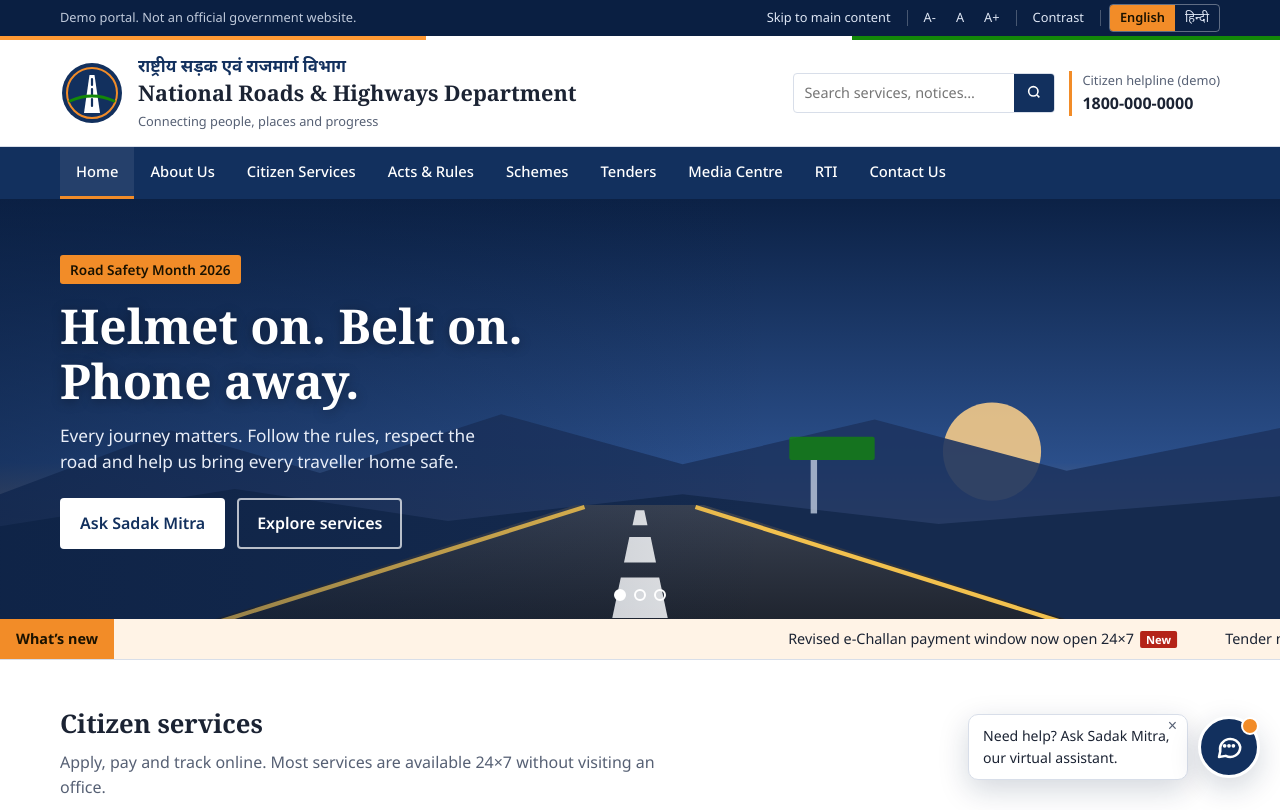
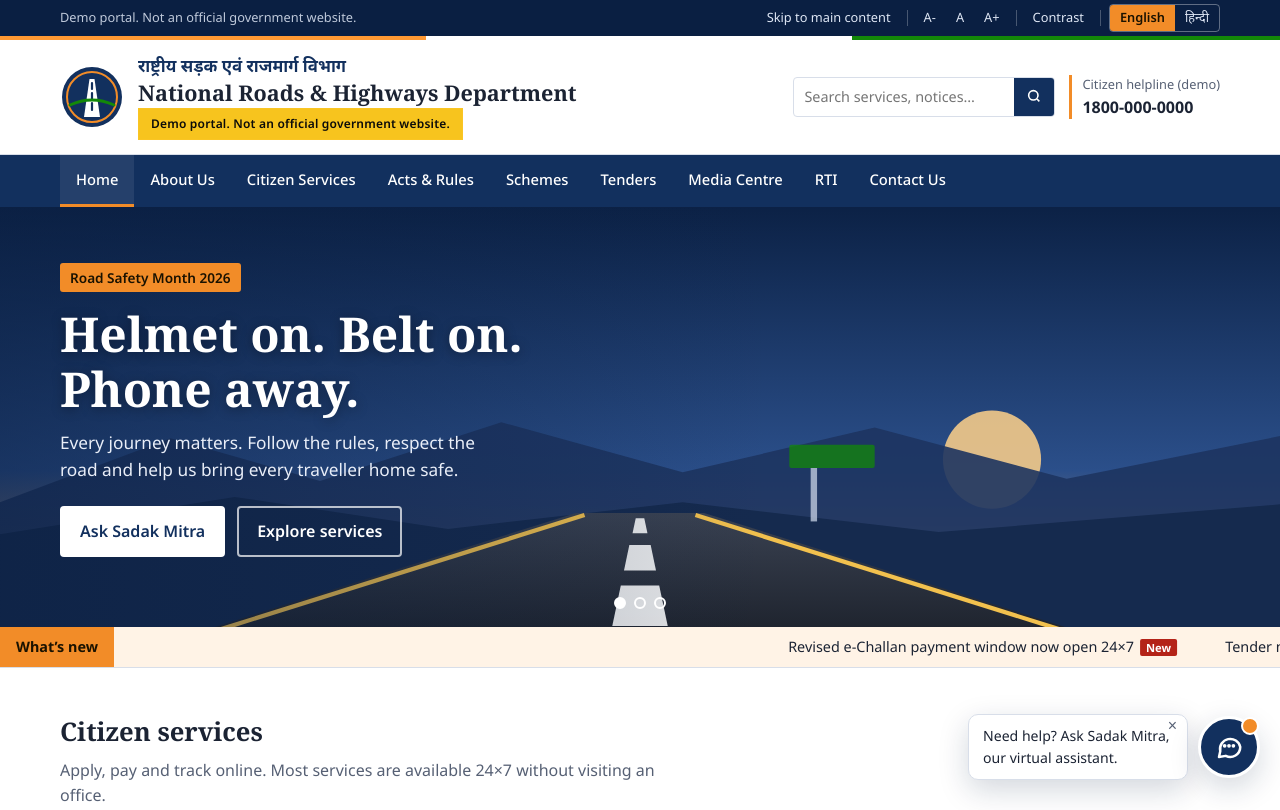
Before and after one commit to ganeshdevnale16/Ai-Assurance-chat-Bot, a plain HTML site: page index.html in a window 1280 px wide. Shown: the top 810 px of the page. Drawn offline with Linux system fonts and the light colour scheme.

Commit message:
demo line updated

```diff
--- a/index.html
+++ b/index.html
@@ -264,7 +264,7 @@ footer .disclaimer{background:rgba(242,140,40,.15);border:1px solid rgba(242,140
       <span>
         <span class="hi-name">राष्ट्रीय सड़क एवं राजमार्ग विभाग</span><br>
         <span class="en-name">National Roads &amp; Highways Department</span><br>
-        <span class="sub" data-i18n="tagline">Connecting people, places and progress</span>
+        <span class="campaign" style="display:inline-block; padding:6px 12px; font-size:12px; font-weight:600; color:#0b0b0a; background-color:#f7c41e; border:1px solid #fac524; letter-spacing:0.2px;">Demo portal. Not an official government website.</span>
       </span>
     </a>
     <div class="head-tools">
```
